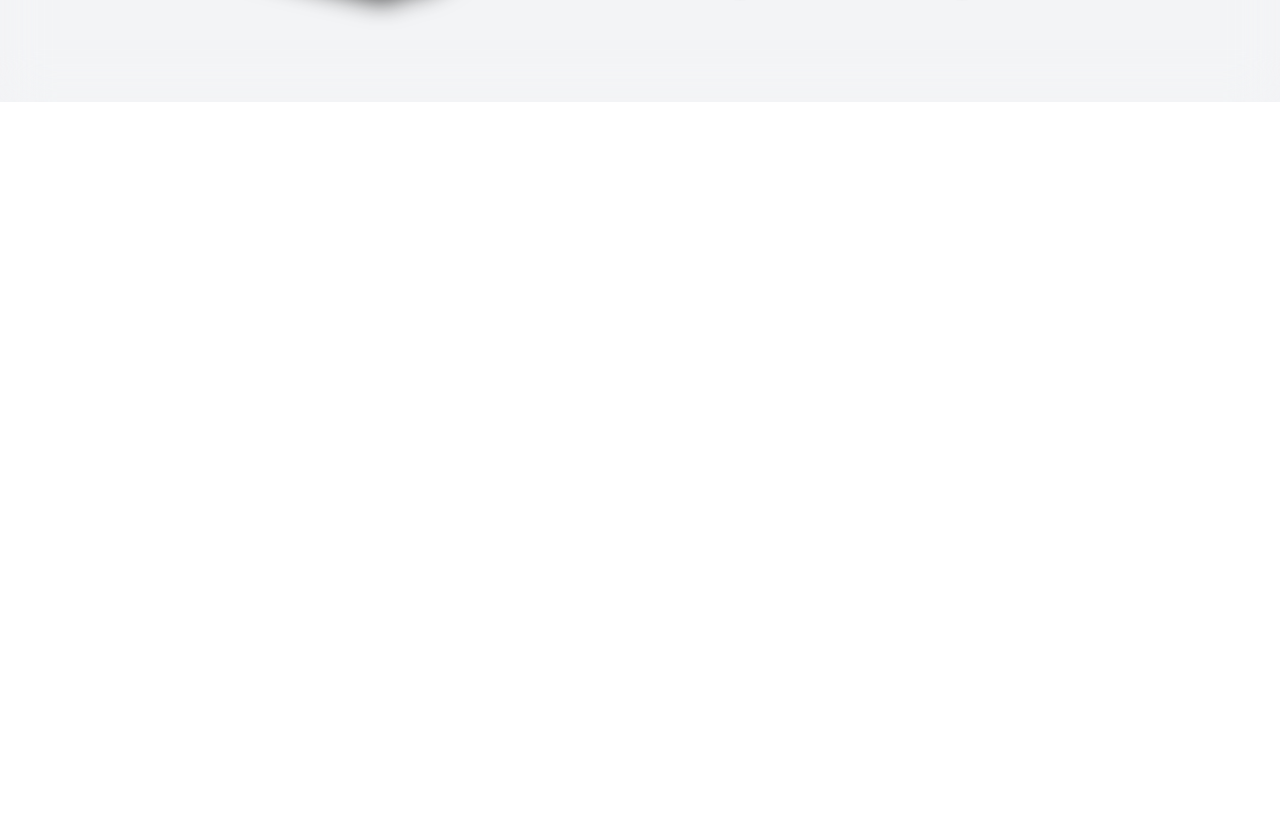
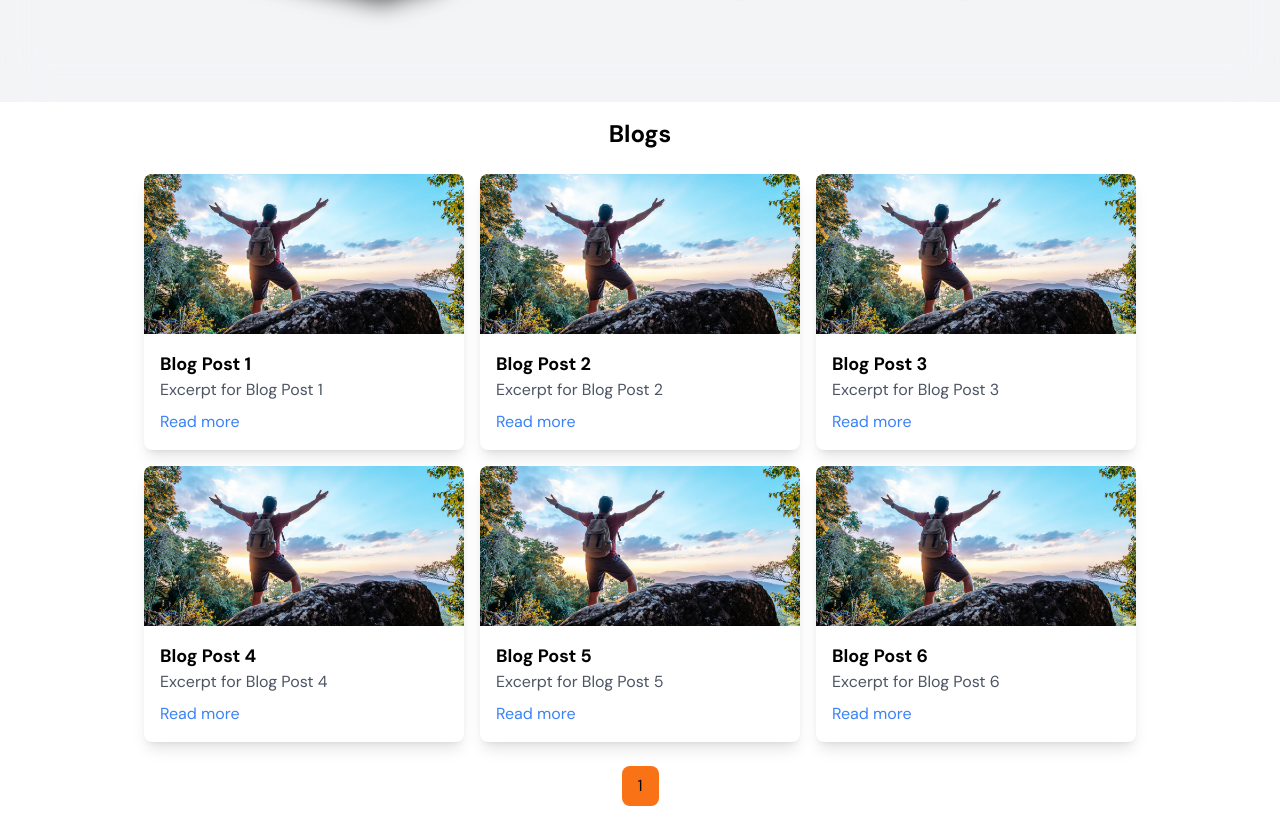
Before and after one commit to Asadbek-i2max/fly-tour, a React (Vite) app: page / in a window 1280 px wide. Shown: the part 2922-3744 px from the top of the page. Before the commit the page ends 3024 px from the top, so only its background shows below. Built offline with nearby package versions, Linux system fonts and the light colour scheme.

Commit message:
Blog component

```diff
--- a/src/components/Blog.jsx
+++ b/src/components/Blog.jsx
@@ -0,0 +1,55 @@
+import { useState } from 'react';
+
+const blogsData = [
+  { id: 1, title: 'Blog Post 1', excerpt: 'Excerpt for Blog Post 1', image: '/src/assets/images/blog.jpg' },
+  { id: 2, title: 'Blog Post 2', excerpt: 'Excerpt for Blog Post 2', image: '/src/assets/images/blog.jpg' },
+  { id: 3, title: 'Blog Post 3', excerpt: 'Excerpt for Blog Post 3', image: '/src/assets/images/blog.jpg' },
+  { id: 4, title: 'Blog Post 4', excerpt: 'Excerpt for Blog Post 4', image: '/src/assets/images/blog.jpg' },
+  { id: 5, title: 'Blog Post 5', excerpt: 'Excerpt for Blog Post 5', image: '/src/assets/images/blog.jpg' },
+  { id: 6, title: 'Blog Post 6', excerpt: 'Excerpt for Blog Post 6', image: '/src/assets/images/blog.jpg' },
+];
+
+const Blogs = () => {
+  const [currentPage, setCurrentPage] = useState(1);
+  const blogsPerPage = 6;
+
+  const totalPages = Math.ceil(blogsData.length / blogsPerPage);
+
+  const indexOfLastBlog = currentPage * blogsPerPage;
+  const indexOfFirstBlog = indexOfLastBlog - blogsPerPage;
+  const currentBlogs = blogsData.slice(indexOfFirstBlog, indexOfLastBlog);
+
+  const paginate = (pageNumber) => setCurrentPage(pageNumber);
+
+  return (
+    <div className="container mx-auto p-4 max-w-screen-lg">
+      <h2 className="text-2xl font-bold text-center mb-6">Blogs</h2>
+      <div className="grid grid-cols-1 md:grid-cols-2 lg:grid-cols-3 gap-4">
+        {currentBlogs.map((blog) => (
+          <div key={blog.id} className="relative bg-white rounded-lg shadow-lg overflow-hidden transform transition duration-300 hover:scale-105 hover:shadow-2xl">
+            <img src={blog.image} alt={blog.title} className="w-full h-40 object-cover" />
+            <div className="p-4">
+              <h3 className="text-lg font-semibold">{blog.title}</h3>
+              <p className="text-gray-600">{blog.excerpt}</p>
+              <a href={`/blogs/${blog.id}`} className="text-blue-500 mt-2 inline-block hover:underline">Read more</a>
+            </div>
+          </div>
+        ))}
+      </div>
+
+      <div className="flex justify-center mt-6">
+        {[...Array(totalPages)].map((_, index) => (
+          <button
+            key={index + 1}
+            className={`mx-1 px-4 py-2 rounded-lg ${currentPage === index + 1 ? 'bg-orange-500' : 'bg-white hover:bg-gray-200'} text-black`}
+            onClick={() => paginate(index + 1)}
+          >
+            {index + 1}
+          </button>
+        ))}
+      </div>
+    </div>
+  );
+};
+
+export default Blogs;
--- a/src/pages/Main.jsx
+++ b/src/pages/Main.jsx
@@ -5,6 +5,7 @@
 import Banner from '../components/Banner';
 import BannerPic from '../components/BannerPic';
 import Tours from '../components/Tours';
+import Blogs from '../components/Blog';
 
 function Main() {
   return (
@@ -16,6 +17,7 @@
       <BannerPic />
       <Tours />
       <Banner />
+      <Blogs />
     </div>
   );
 }
```
Also changed, not shown: src/assets/images/blog.jpg (added), src/components/Gallery.jsx (added).
